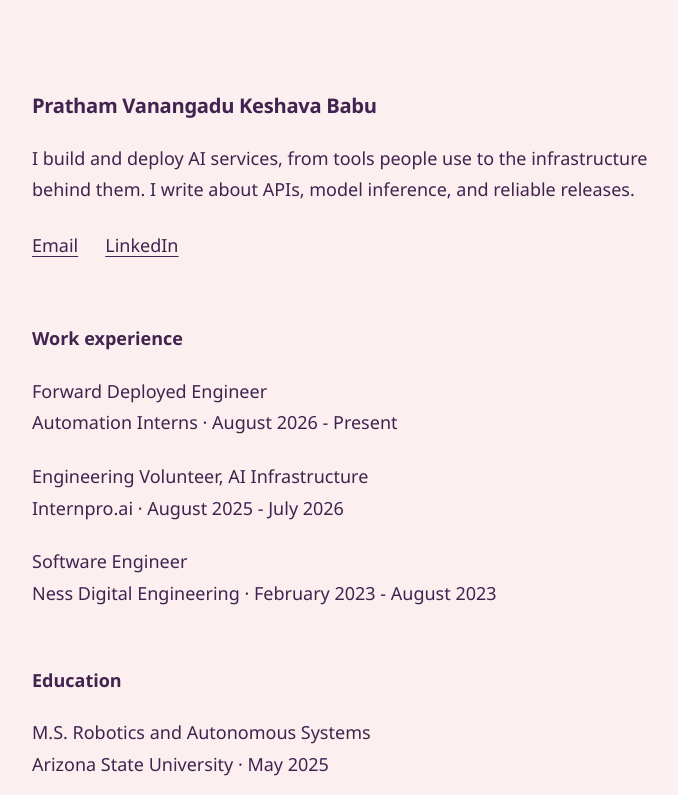
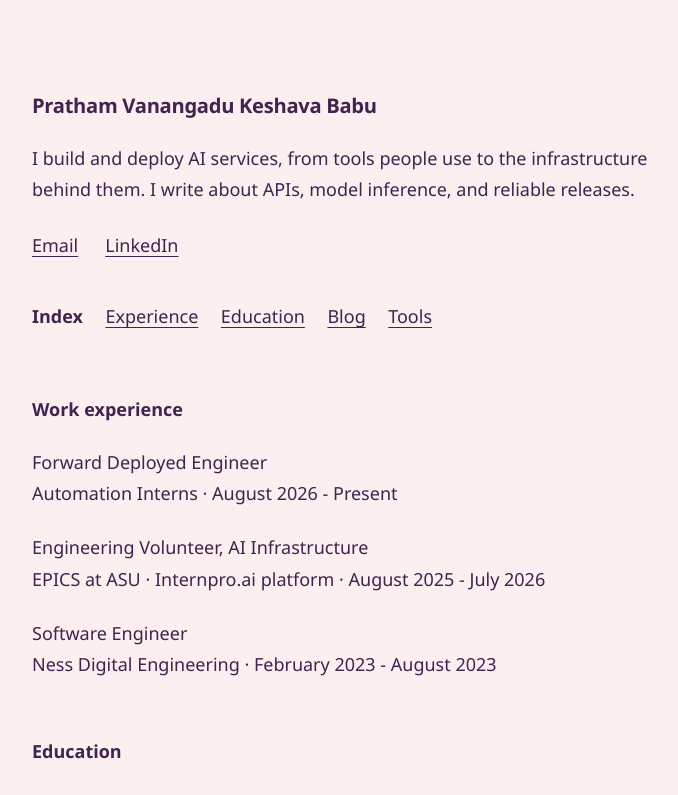
Before and after one commit to Prathamvk27/Prathamvk27.github.io, a React (Vite) app: page / in a window 1280 px wide. Shown: the top 795 px of the page, without its empty margins (284-962 px from the left). Built offline with nearby package versions, Linux system fonts and the light colour scheme.

Commit message:
Clarify platform attribution and add page index

```diff
--- a/src/data/profileData.js
+++ b/src/data/profileData.js
@@ -31,12 +31,13 @@
   {
     slug: "shared-model-inference",
     date: "August 2025 - July 2026",
-    company: "Internpro.ai",
+    company: "EPICS at ASU",
+    platform: "Internpro.ai",
     location: "Arizona",
     role: "Engineering Volunteer, AI Infrastructure",
     title: "Bringing new models online",
     introduction:
-      "Shared inference services, background workers, and release checks at Internpro.ai.",
+      "Shared inference services, background workers, and release checks for the Internpro.ai platform.",
     paragraphs: [
       "I built a shared FastAPI and vLLM service that reduced the time needed to bring new models online from one or two days to a few hours.",
       "Long-running document processing moved to Celery and Redis workers, with results in S3 and job state in PostgreSQL. Retry behavior was designed to avoid duplicate outputs. GPU-backed inference services ran on Kubernetes with readiness checks and rolling updates, while Prometheus tracked latency, queue backlog, and errors.",
--- a/src/index.css
+++ b/src/index.css
@@ -51,6 +51,19 @@
   display: flex;
   flex-wrap: wrap;
   gap: 0.5rem 1.5rem;
+}
+.page-index {
+  display: flex;
+  flex-wrap: wrap;
+  align-items: center;
+  gap: 0.5rem 1.25rem;
+  margin-top: 1.5rem;
+}
+.page-index span { font-weight: 600; }
+.page-index a {
+  display: inline-flex;
+  min-height: 2.45rem;
+  align-items: center;
 }
 .masthead__links a, .journal-footer a, .article-header > a {
   display: inline-flex;
--- a/src/pages/Article.jsx
+++ b/src/pages/Article.jsx
@@ -13,6 +13,7 @@
           <p className="entry-deck">{note.introduction}</p>
           <div className="article-context">
             <p>{note.role} · {note.company}</p>
+            {note.platform && <p>Platform: {note.platform}</p>}
             <p>Work period: {note.date} · {note.location}</p>
           </div>
           <div className="entry-copy">
--- a/src/pages/Home.jsx
+++ b/src/pages/Home.jsx
@@ -12,22 +12,33 @@
         <a href={`mailto:${profile.email}`}>Email</a>
         <a href={profile.linkedin} target="_blank" rel="noopener noreferrer">LinkedIn</a>
       </div>
+      <nav className="page-index" aria-label="Page index">
+        <span>Index</span>
+        <a href="#experience">Experience</a>
+        <a href="#education">Education</a>
+        <a href="#blog">Blog</a>
+        <a href="#tools">Tools</a>
+      </nav>
     </header>
 
     <main id="main-content">
-      <section className="profile-section" aria-labelledby="experience-title">
+      <section id="experience" className="profile-section" aria-labelledby="experience-title">
         <h2 id="experience-title">Work experience</h2>
         <div className="experience-list">
           {workNotes.map((item) => (
             <article key={item.company}>
               <h3>{item.role}</h3>
-              <p>{item.company} · {item.date}</p>
+              <p>
+                {item.company}
+                {item.platform ? ` · ${item.platform} platform` : ""}
+                {` · ${item.date}`}
+              </p>
             </article>
           ))}
         </div>
       </section>
 
-      <section className="profile-section" aria-labelledby="education-title">
+      <section id="education" className="profile-section" aria-labelledby="education-title">
         <h2 id="education-title">Education</h2>
         <div className="education-list">
           {education.map((item) => (
@@ -39,7 +50,7 @@
         </div>
       </section>
 
-      <section className="journal" aria-labelledby="blog-title">
+      <section id="blog" className="journal" aria-labelledby="blog-title">
         <h2 id="blog-title">Blog</h2>
         <div className="entry-list">
           {workNotes.map((post) => (
@@ -51,7 +62,7 @@
         </div>
       </section>
 
-      <details className="toolkit">
+      <details id="tools" className="toolkit">
         <summary>Tools I use</summary>
         <dl className="toolkit-list">
           {skillGroups.map((group) => (
```
